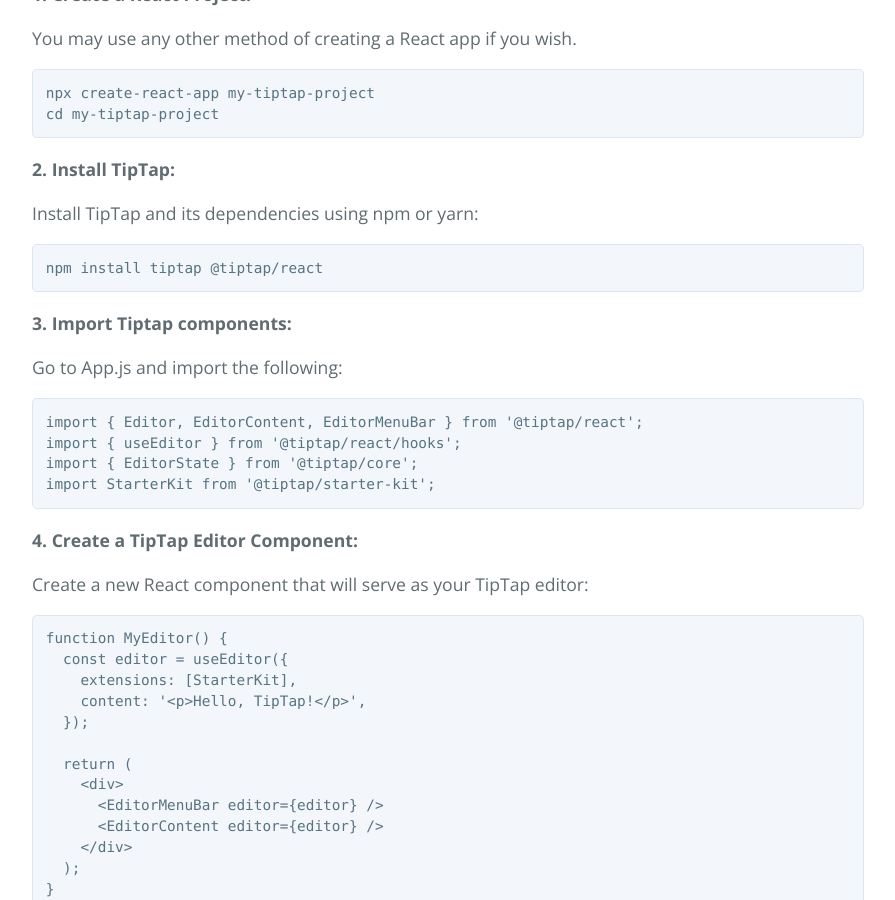
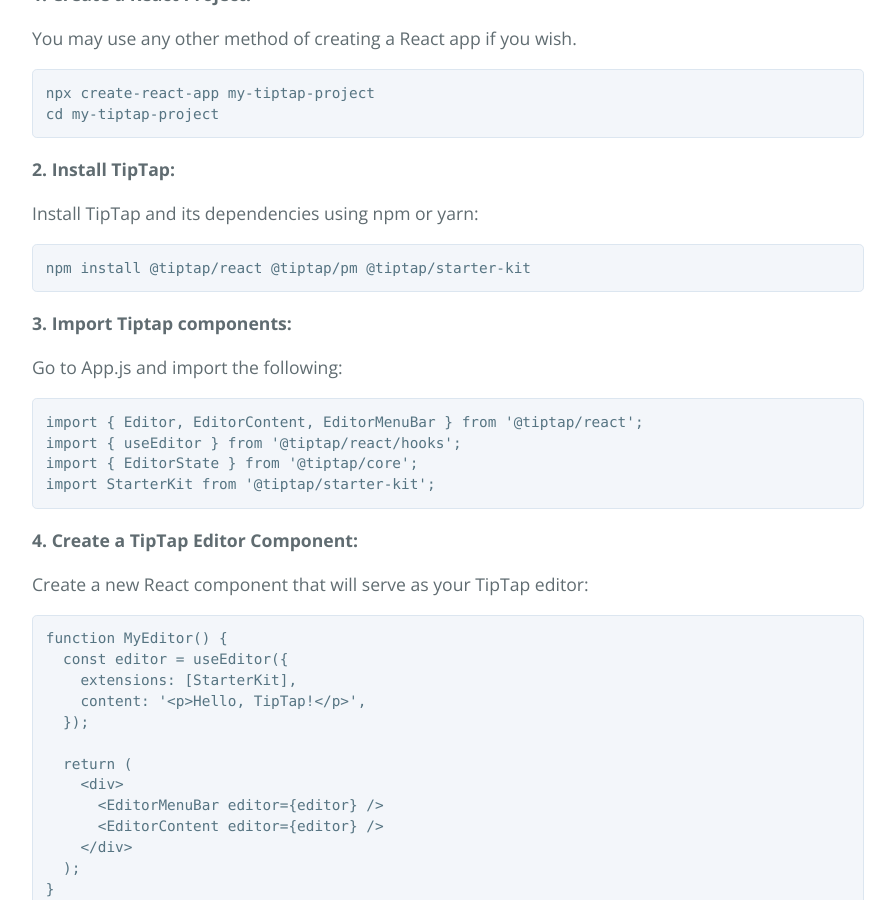
Before and after one commit to learning-software-engineering/learning-software-engineering.github.io, a Jekyll site: the page built from Topics/Tech_Stacks/Tiptap/Tiptap.md, in a window 1280 px wide and 900 px high, scrolled down 1804 px. Shown: the whole window, without its empty margins (192-1087 px from the left). Built offline with Jekyll 4.4.1, drawn with Linux system fonts in a browser that asks for light colours; our own code applies the rules of GitHub Pages for plain Markdown files.

Commit message:
Update Tiptap.md

````diff
--- a/Topics/Tech_Stacks/Tiptap/Tiptap.md
+++ b/Topics/Tech_Stacks/Tiptap/Tiptap.md
@@ -44,7 +44,7 @@
 
 Install TipTap and its dependencies using npm or yarn:
 ```
-npm install tiptap @tiptap/react
+npm install @tiptap/react @tiptap/pm @tiptap/starter-kit
 ```
 
 **3. Import Tiptap components:**
````
